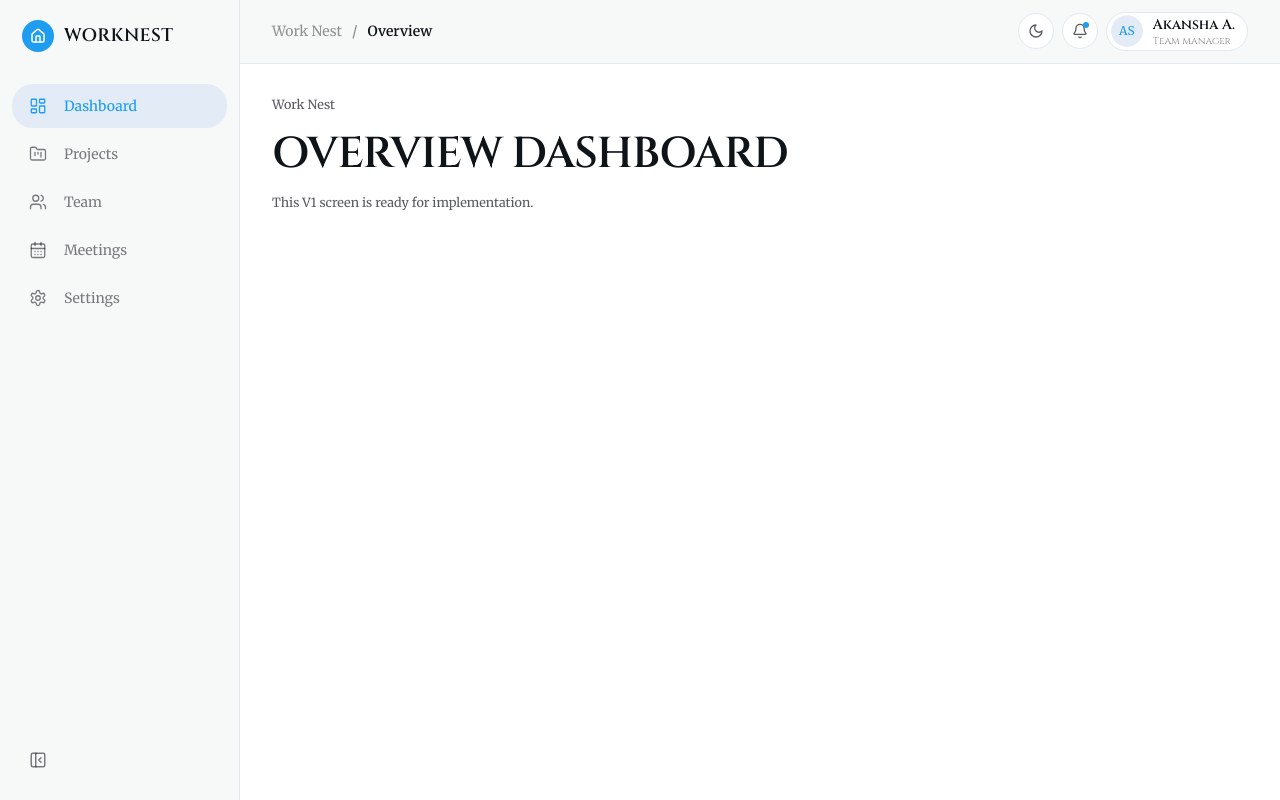
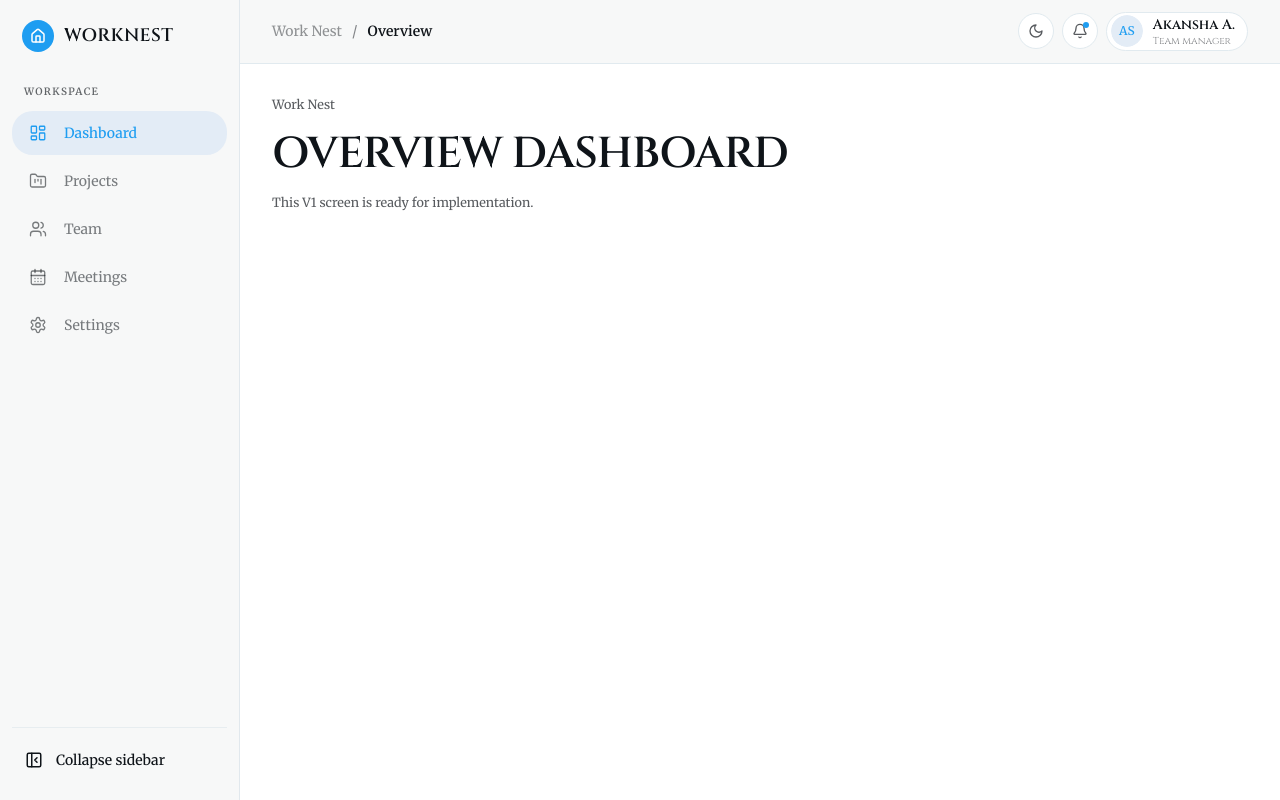
Before and after one commit to Akansha-241101/work-nest, a React (Vite) app: page /dashboard in a window 1280 px wide. Built offline with nearby package versions, Linux system fonts and the light colour scheme.

Commit message:
refactor AppSidebar component to enhance sidebar controls and improve styling; added workspace label for expanded view

```diff
--- a/src/components/layout/AppSidebar.tsx
+++ b/src/components/layout/AppSidebar.tsx
@@ -29,29 +29,48 @@ export function AppSidebar() {
         aria-label="Main navigation"
         className="flex min-h-0 flex-1 flex-col gap-1 overflow-x-hidden overflow-y-auto"
       >
+        {!collapsed && (
+          <p className="mb-2 px-3 text-[10px] font-semibold uppercase tracking-[0.14em] text-muted-foreground/65">
+            Workspace
+          </p>
+        )}
         {NAV_ITEMS.map((item) => (
           <SidebarNavItem key={item.to} collapsed={collapsed} {...item} />
         ))}
       </nav>
+      {/* Sidebar controls */}
+      <div className="mt-4 shrink-0 border-t border-sidebar-border/70 pt-3">
         <Button
           type="button"
           variant="ghost"
           aria-label={collapsed ? "Expand sidebar" : "Collapse sidebar"}
           aria-expanded={!collapsed}
-        className="mt-4 hidden h-10 w-full shrink-0 justify-start gap-0 px-2.5 text-foreground/55 md:inline-flex"
           onClick={() => setCollapsed((value) => !value)}
+          className={cn(
+            "h-10 w-full rounded-lg text-muted-foreground",
+            "transition-colors duration-200",
+            "hover:bg-sidebar-accent hover:text-sidebar-accent-foreground",
+            collapsed ? "justify-center px-0" : "justify-start gap-3 px-3",
+          )}
         >
-        <span className="flex size-8 shrink-0 items-center justify-center">
+          <span className="flex size-5 shrink-0 items-center justify-center">
             <PanelLeftClose
               aria-hidden="true"
               className={cn(
-              "size-[18px] transition-transform",
-              SIDEBAR_MOTION,
+                "size-[18px]",
+                "transition-transform duration-200 ease-out",
                 collapsed && "rotate-180",
               )}
             />
           </span>
+
+          {!collapsed && (
+            <span className="truncate text-sm font-medium">
+              Collapse sidebar
+            </span>
+          )}
         </Button>
+      </div>
     </aside>
   );
 }
```
Lines whose indentation alone changed are shown as unchanged.
